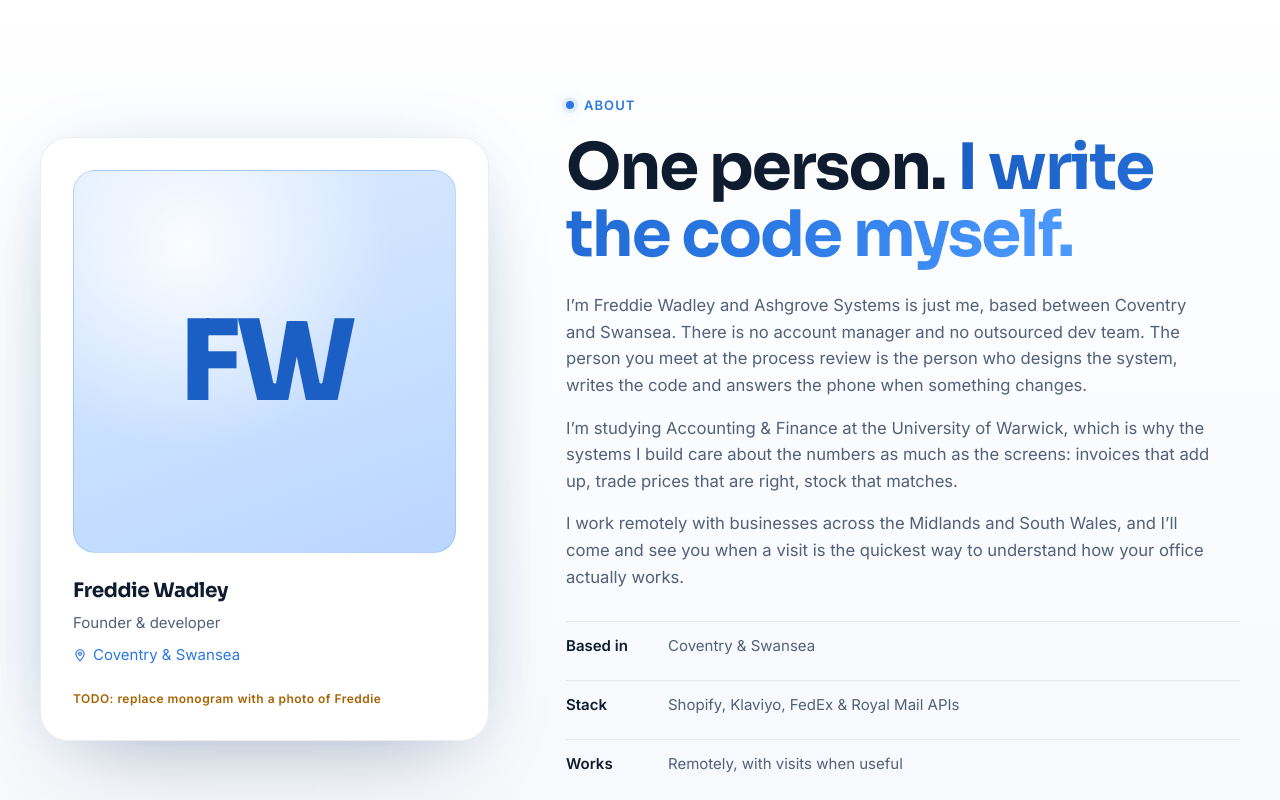
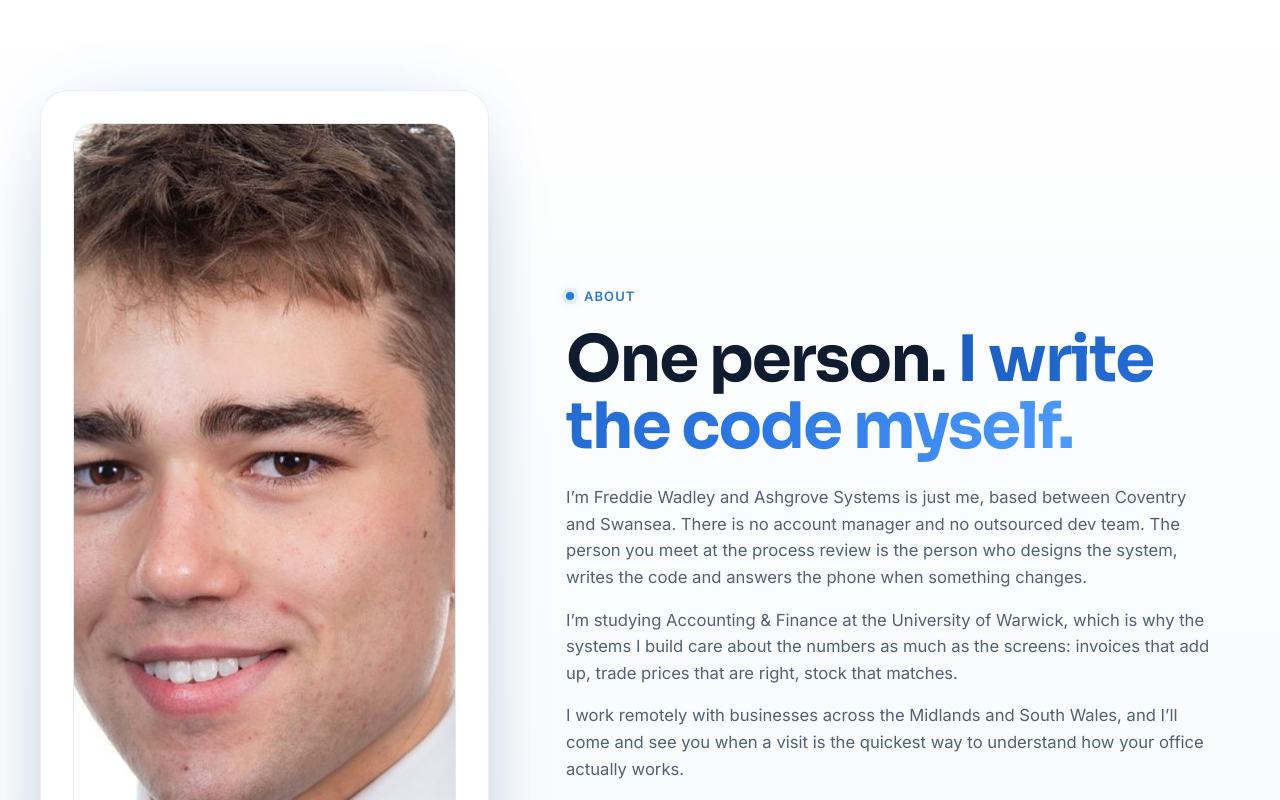
Before and after one commit to FreddieW1234/Ashgrove-Systems, a plain HTML site: page index.html in a window 1280 px wide. Shown: the part 4760-5560 px from the top of the page. Drawn offline with nearby package versions, Linux system fonts and the light colour scheme; animation ran at ten frames a second.

Commit message:
About: use photo in place of the monogram
Co-Authored-By: Claude Fable 5.1 <noreply@anthropic.com>

```diff
--- a/index.html
+++ b/index.html
@@ -430,7 +430,7 @@
       <div class="container about-grid">
         <div class="about-visual" data-reveal>
           <div class="about-card" data-tilt>
-            <div class="about-monogram">FW</div>
+            <img class="about-photo" src="assets/freddie.jpg" alt="Freddie Wadley" width="900" height="900" loading="lazy">
             <div class="about-meta">
               <strong>Freddie Wadley</strong>
               <span>Founder &amp; developer</span>
@@ -439,7 +439,6 @@
                 Coventry &amp; Swansea
               </span>
             </div>
-            <p class="todo-note about-todo">TODO: replace monogram with a photo of Freddie</p>
           </div>
         </div>
 
--- a/styles.css
+++ b/styles.css
@@ -526,14 +526,7 @@ main, .site-header, .site-footer { position: relative; z-index: 1; }
   background: #fff; border: 1px solid var(--line); box-shadow: var(--shadow-float);
   display: grid; gap: 22px;
 }
-.about-monogram {
-  aspect-ratio: 1; display: grid; place-items: center; border-radius: 22px;
-  font-family: var(--font-display); font-weight: 800; font-size: clamp(4rem, 9vw, 7rem); letter-spacing: -.06em;
-  background:
-    radial-gradient(circle at 30% 20%, rgba(255,255,255,.9), transparent 50%),
-    linear-gradient(160deg, #dcebff, #b9d6ff);
-  border: 1px solid rgba(43,120,228,.2); color: var(--blue-deep);
-}
+.about-photo { display: block; width: 100%; aspect-ratio: 1; object-fit: cover; border-radius: 22px; border: 1px solid var(--line); background: var(--bg-2); }
 .about-meta { display: grid; gap: 4px; }
 .about-meta strong { font-family: var(--font-display); font-size: 1.25rem; font-weight: 700; letter-spacing: -.02em; color: var(--text); }
 .about-meta span { color: var(--muted); font-size: 15px; }
```
Also changed, not shown: assets/freddie.jpg (added), 1 other file.
